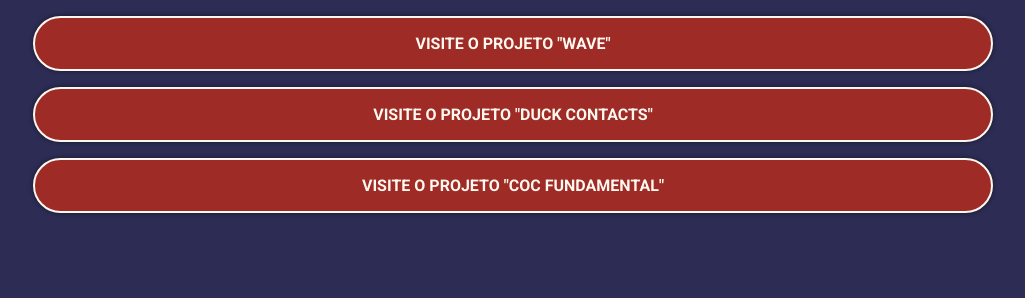
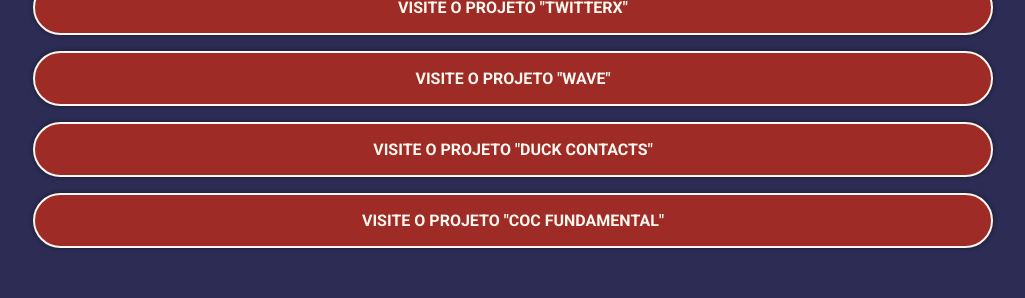
Before and after one commit to Aveiromat/linktree-aveiro, a website: page index.html in a window 1280 px wide. Shown: the part 502-800 px from the top of the page, without its empty margins (127-1152 px from the left). Drawn offline with Linux system fonts and the light colour scheme.

Commit message:
🚀 feat: Adição de projeto

```diff
--- a/index.html
+++ b/index.html
@@ -24,7 +24,7 @@
                     Olá! Sou o Matheus. Tudo certo? &#x1F604;
                 </p>
                 <p class="profile-bio-description">
-                Desenvolvo diariamente aplicações web. Confira alguns dos projetos nos quais tenho trabalhado:
+                    Desenvolvo diariamente aplicações web. Confira alguns dos projetos nos quais tenho trabalhado:
                 </p>
             </div>
         </header>
@@ -55,6 +55,11 @@
         <nav>
             <ul class="projects-list">
                 <li target="_blank" class="projects-list-item">
+                    <a href="https://aveiromat.pythonanywhere.com" target="_blank">
+                        VISITE O PROJETO "TWITTERX"
+                    </a>
+                </li>
+                <li target="_blank" class="projects-list-item">
                     <a href="https://exercise-bootstrap-aveiro.vercel.app" target="_blank">
                         VISITE O PROJETO "WAVE"
                     </a>
```
